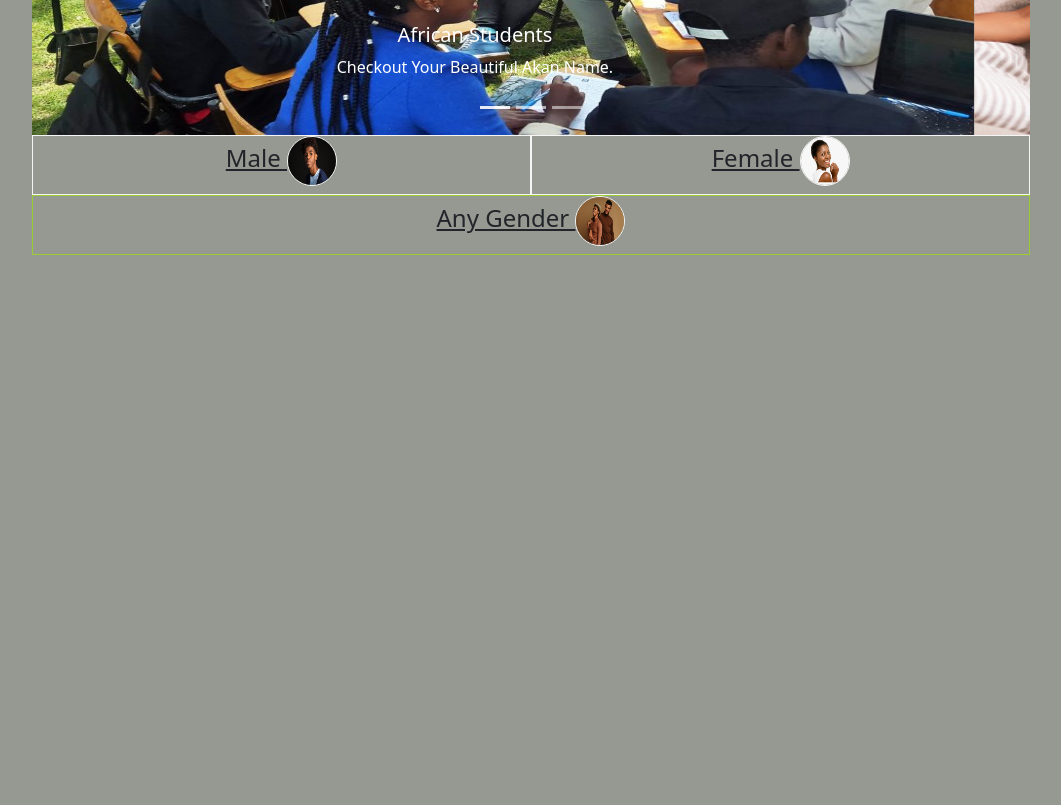
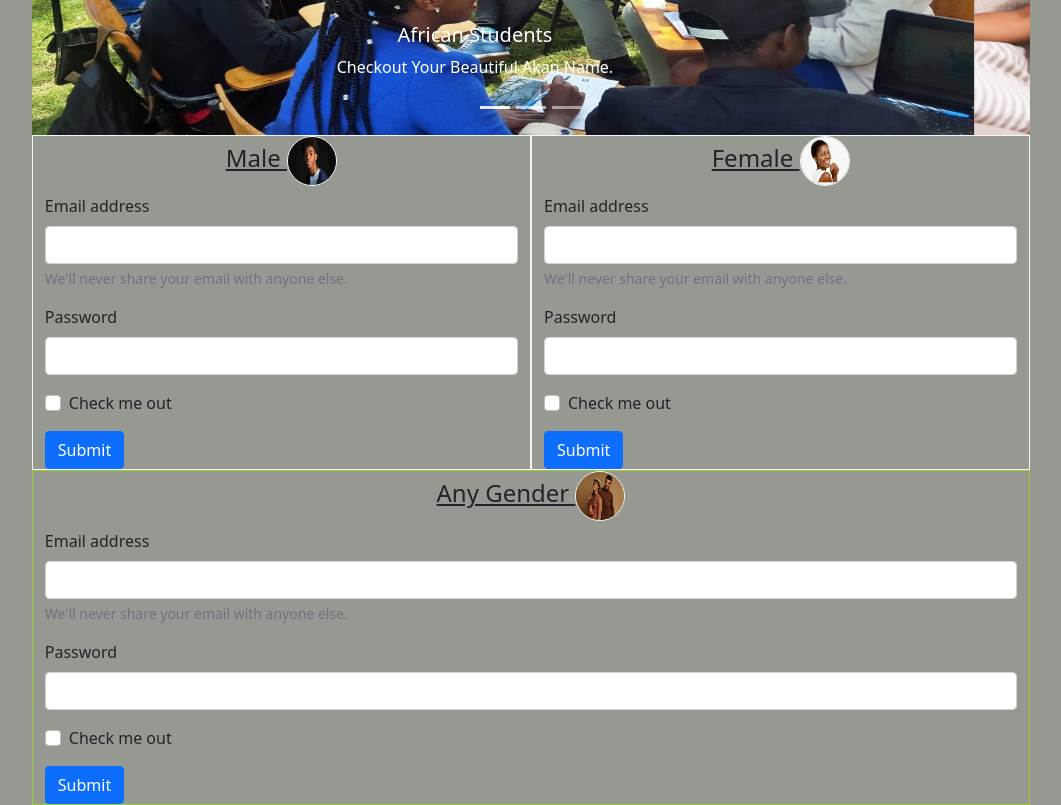
Before and after one commit to Okellothomas/my-akanName, a plain HTML site: page index.html in a window 1280 px wide. Shown: the part 329-1134 px from the top of the page, without its empty margins (109-1170 px from the left). Before the commit the page ends 800 px from the top, so only its background shows below. Drawn offline with nearby package versions, Linux system fonts and the light colour scheme.

Commit message:
Adds forms to index.html

```diff
--- a/index.html
+++ b/index.html
@@ -96,9 +96,45 @@
       <div class="row">
         <div class="col-6">
           <h4 class="jumbotron">Male <img src="images/maleone.jpg" id = "imgmale" alt=""> </h4>
+          <!-- The male form -->
+          <form>
+            <div class="mb-3">
+              <label for="exampleInputEmail1" class="form-label">Email address</label>
+              <input type="email" class="form-control" id="exampleInputEmail1" aria-describedby="emailHelp">
+              <div id="emailHelp" class="form-text">We'll never share your email with anyone else.</div>
+            </div>
+            <div class="mb-3">
+              <label for="exampleInputPassword1" class="form-label">Password</label>
+              <input type="password" class="form-control" id="exampleInputPassword1">
+            </div>
+            <div class="mb-3 form-check">
+              <input type="checkbox" class="form-check-input" id="exampleCheck1">
+              <label class="form-check-label" for="exampleCheck1">Check me out</label>
+            </div>
+            <button type="submit" class="btn btn-primary">Submit</button>
+          </form>
+          <!-- End of male form -->
         </div>
         <div class="col-6">
           <h4 class="jumbotron">Female <img src="images/female.png" id = "imgmale" alt=""> </h4>
+          <!-- Female form -->
+          <form>
+            <div class="mb-3">
+              <label for="exampleInputEmail1" class="form-label">Email address</label>
+              <input type="email" class="form-control" id="exampleInputEmail1" aria-describedby="emailHelp">
+              <div id="emailHelp" class="form-text">We'll never share your email with anyone else.</div>
+            </div>
+            <div class="mb-3">
+              <label for="exampleInputPassword1" class="form-label">Password</label>
+              <input type="password" class="form-control" id="exampleInputPassword1">
+            </div>
+            <div class="mb-3 form-check">
+              <input type="checkbox" class="form-check-input" id="exampleCheck1">
+              <label class="form-check-label" for="exampleCheck1">Check me out</label>
+            </div>
+            <button type="submit" class="btn btn-primary">Submit</button>
+          </form>
+          <!-- End of female form -->
         </div>
       </div>
     </div>
@@ -110,6 +146,25 @@
       <div class="row">
         <div class="col-12">
           <h4 class="jumbotron">Any Gender <img src="images/both.jpg" id = "imgmale" alt=""> </h4>
+          <!-- form for both male and female -->
+          <form>
+            <div class="mb-3">
+              <label for="exampleInputEmail1" class="form-label">Email address</label>
+              <input type="email" class="form-control" id="exampleInputEmail1" aria-describedby="emailHelp">
+              <div id="emailHelp" class="form-text">We'll never share your email with anyone else.</div>
+            </div>
+            <div class="mb-3">
+              <label for="exampleInputPassword1" class="form-label">Password</label>
+              <input type="password" class="form-control" id="exampleInputPassword1">
+            </div>
+            <div class="mb-3 form-check">
+              <input type="checkbox" class="form-check-input" id="exampleCheck1">
+              <label class="form-check-label" for="exampleCheck1">Check me out</label>
+            </div>
+            <button type="submit" class="btn btn-primary">Submit</button>
+          </form>
+
+          <!-- end of form for both male and female. -->
         </div>
       </div>
     </div>
```
